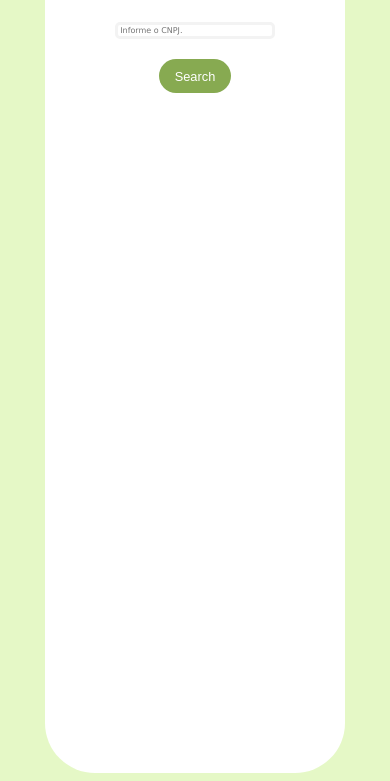
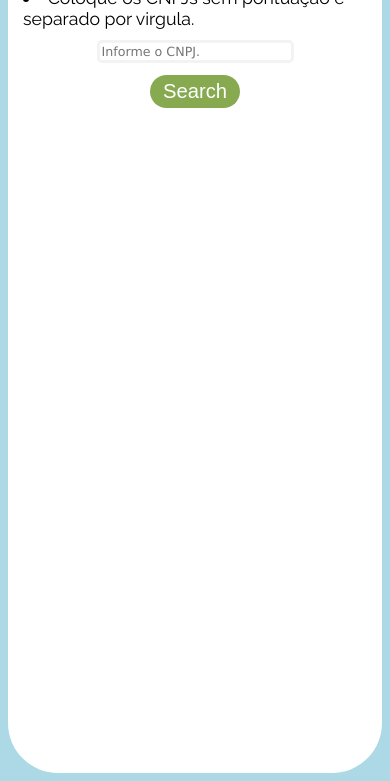
Before and after one commit to LucaApSilva/Consulta-Simples-Nacional, a plain HTML site: page index.html in a window 390 px wide. Shown: the part 79-860 px from the top of the page. Drawn offline with Linux system fonts and the light colour scheme.

Commit message:
Atualizações de layout, modificação do tamanho do conteudo em relação ao tamanho das telas

```diff
--- a/css/style.css
+++ b/css/style.css
@@ -4,6 +4,7 @@ body {
     background-color: rgb(229, 248, 198);
     align-items: center;
     justify-content: center;
+    font-size: 2vw;
 }
 
 .container {
@@ -27,6 +28,7 @@ body {
 h1 {
     font-size: 100%;
     text-decoration: underline;
+    margin-bottom: 3%;
 }
 
 .input__cnpj {
@@ -37,7 +39,7 @@ h1 {
     height: auto;
     font-family: Verdana, Geneva, Tahoma, sans-serif;
     font-size: 50%;
-    margin-top: 25px;
+    margin-top: 3%;
 }
 
 .input__cnpj:hover {
@@ -51,7 +53,7 @@ h1 {
 }
 
 .button {
-    margin-top: 20px;
+    margin-top: 3%;
     background-color: rgb(135, 170, 81);
     border: none;
     border-radius: 1000px;
@@ -68,9 +70,9 @@ h1 {
 
 .list__cnpjs {
     list-style: none;
-    margin-top: 20px;
+    margin-top: 3%;
     letter-spacing: 2px;
-    font-size: 65%;
+    font-size: 50%;
     font-family: Verdana, Geneva, Tahoma, sans-serif;
 }
 
@@ -102,3 +104,14 @@ h1 {
 .hidden__button {
     display: none;
 }
+
+@media screen and (max-width: 900px) {
+    body {
+        background-color: lightblue;
+        font-size: 3vh;
+    }
+
+    .container {
+        width: 100%;
+    }
+}
```
